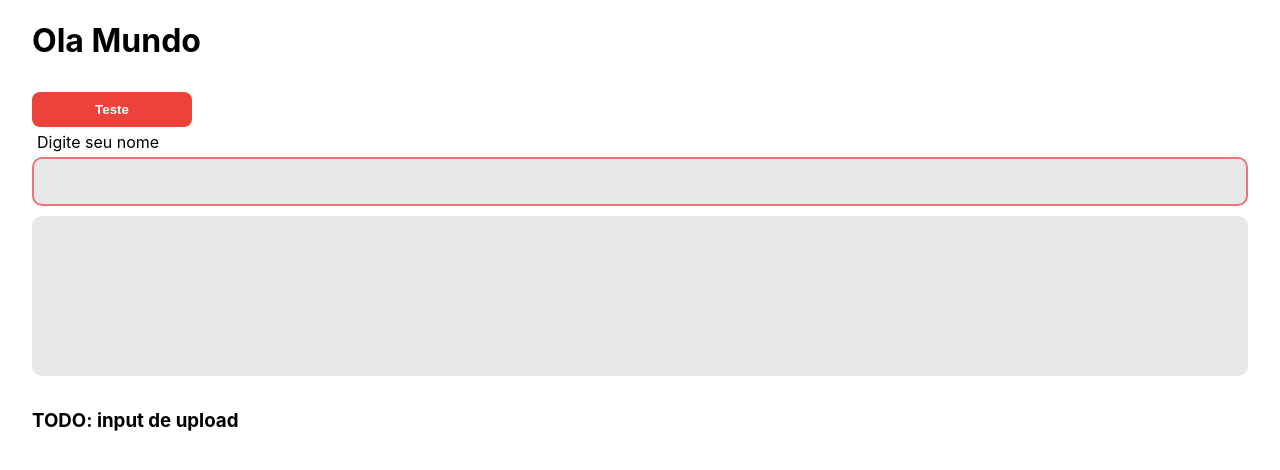
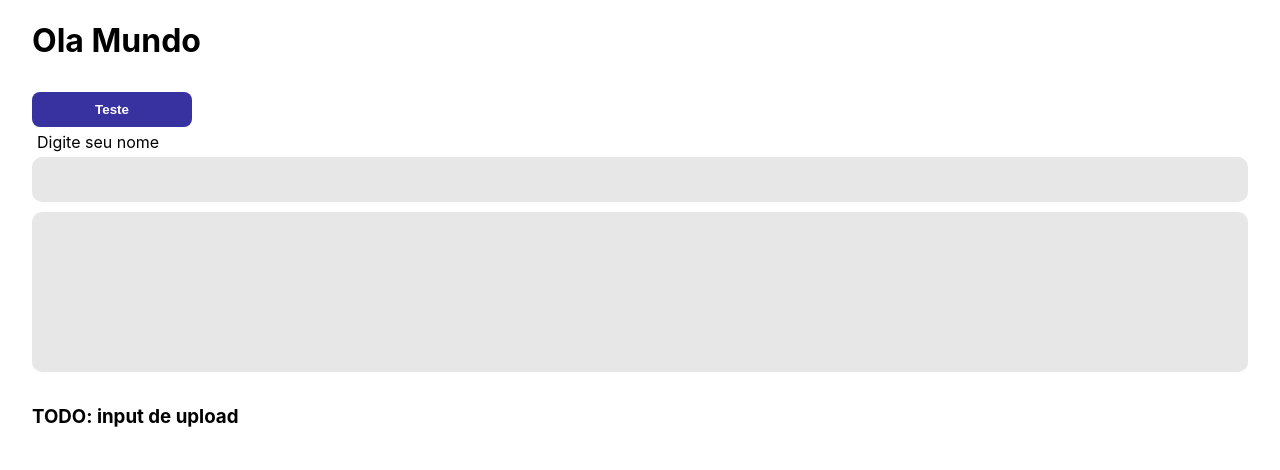
Before and after one commit to devs-jequie/site-frontend, a Next.js app: page / in a window 1280 px wide. Shown: the top 470 px of the page. Built offline with nearby package versions, Linux system fonts and the light colour scheme.

Commit message:
undo styles

```diff
--- a/pages/index.tsx
+++ b/pages/index.tsx
@@ -10,9 +10,9 @@ export default function Home() {
     <div className={styles.container}>
       <h1>Ola Mundo</h1>
 
-      <InputButton title="Teste" danger />
+      <InputButton title="Teste" />
 
-      <Input title="Digite seu nome" invalid />
+      <Input title="Digite seu nome" />
 
       <TextArea />
 
```
